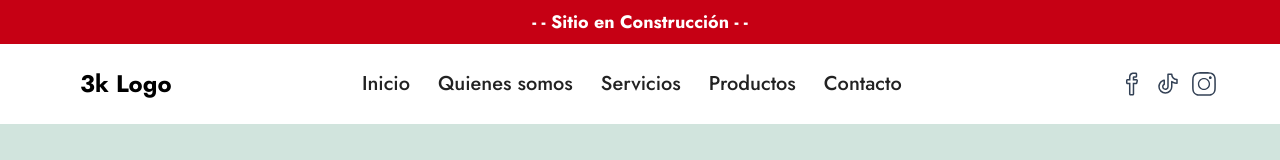
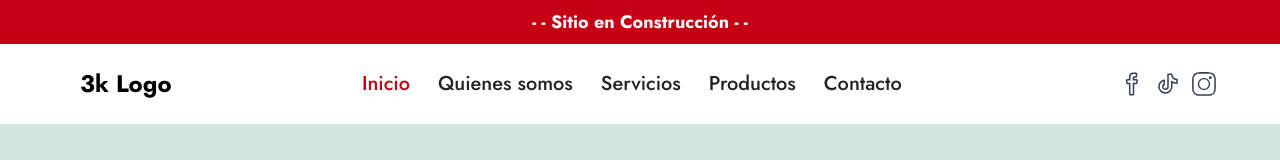
Before and after one commit to mariohodl/3kmantenimiento, a Next.js app: page / in a window 1280 px wide. Shown: the top 160 px of the page. Built offline with nearby package versions, Linux system fonts and the light colour scheme.

Commit message:
Added current link highlinght

```diff
--- a/src/components/ui/AppLink.tsx
+++ b/src/components/ui/AppLink.tsx
@@ -1,4 +1,7 @@
+'use client'
 import Link from 'next/link'
+import { usePathname } from 'next/navigation';
+
 
 const AppLink = ({
   href,
@@ -9,8 +12,9 @@ const AppLink = ({
   classNames?: string;
   children: React.ReactNode;
 }>) => {
+    const pathname = usePathname()
   return (
-    <Link href={href} className={`text-primary hover:text-red-700 hover:underline mr-7  text-xl font-medium ${classNames}`}>
+    <Link href={href} className={`text-primary hover:text-red-700 hover:underline mr-7  text-xl font-medium ${classNames} ${pathname == href ? 'text-secondary' : 'text-primary'}`}>
         {children}
     </Link>
   );
```
